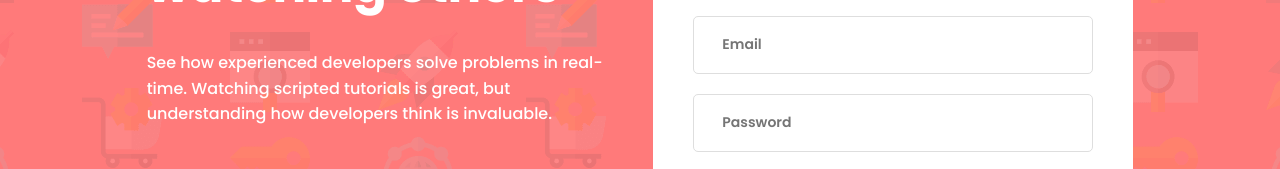
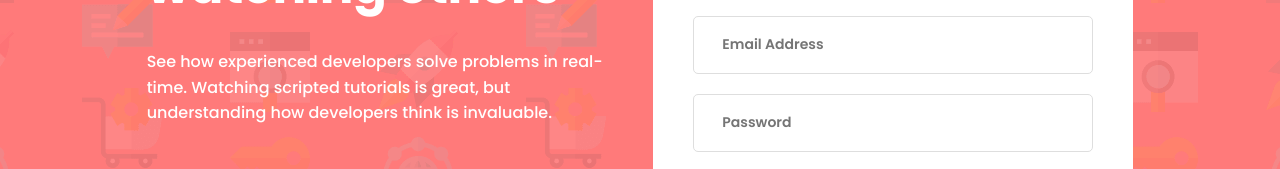
Before and after one commit to justinvanre/frontend-mentor-projects, a plain HTML site: page intro-component-with-signup-form/index.html in a window 1280 px wide. Shown: the part 385-554 px from the top of the page. Drawn offline with Linux system fonts and the light colour scheme.

Commit message:
made small changes to match the design

```diff
--- a/intro-component-with-signup-form/index.html
+++ b/intro-component-with-signup-form/index.html
@@ -50,7 +50,7 @@
             <p class="cta__sign-up__form__input--error__text"></p>
 
             <label for="email">Email</label>
-            <input type="email" id="email" name="Email" placeholder="Email" required>
+            <input type="email" id="email" name="Email" placeholder="Email Address" required>
             <p class="cta__sign-up__form__input--error__text"></p>
 
             <label for="password">Password</label>
--- a/intro-component-with-signup-form/style.css
+++ b/intro-component-with-signup-form/style.css
@@ -226,7 +226,7 @@ main {
     }
 }
 
-@media screen and (min-width: 1100px) {
+@media screen and (min-width: 68.75em) { /* 1100 / 16 */
     .cta__content__title {
         font-size: 3.125rem; /* 50 / 16 */
         letter-spacing: -0.521px;
@@ -234,7 +234,7 @@ main {
     }
 
     .cta__content__text {
-        margin-top: 37px; /* 11 / 16 */
+        margin-top: 2.1875em; /* 11 / 16 */
     }
 
     .cta__sign-up__form {
```
